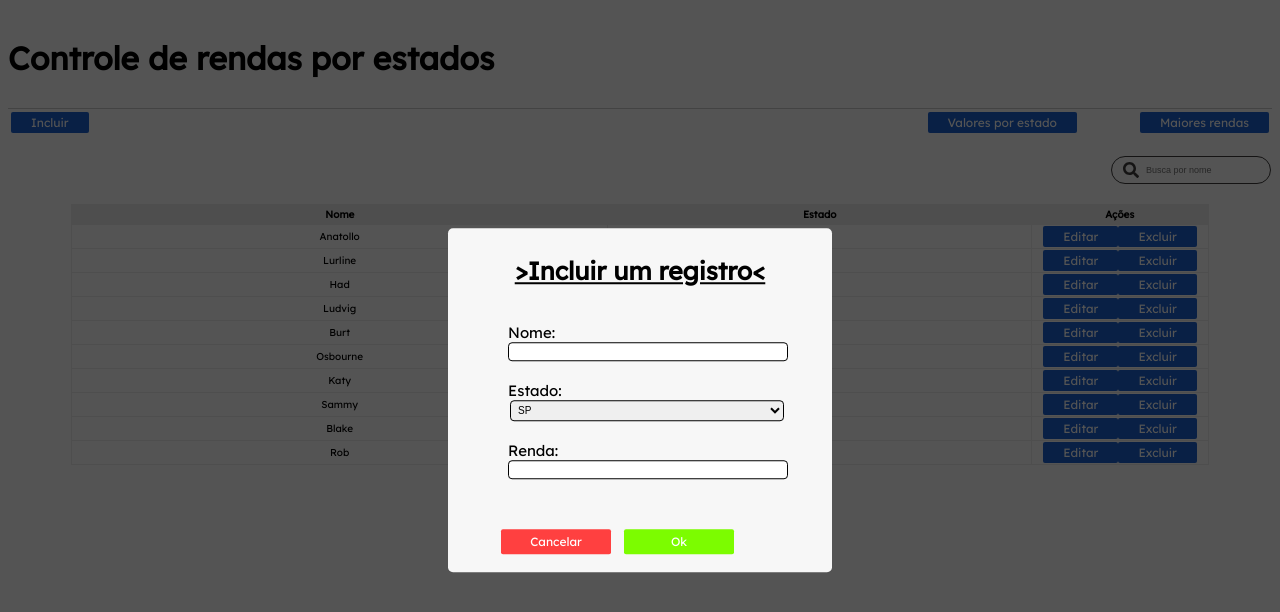
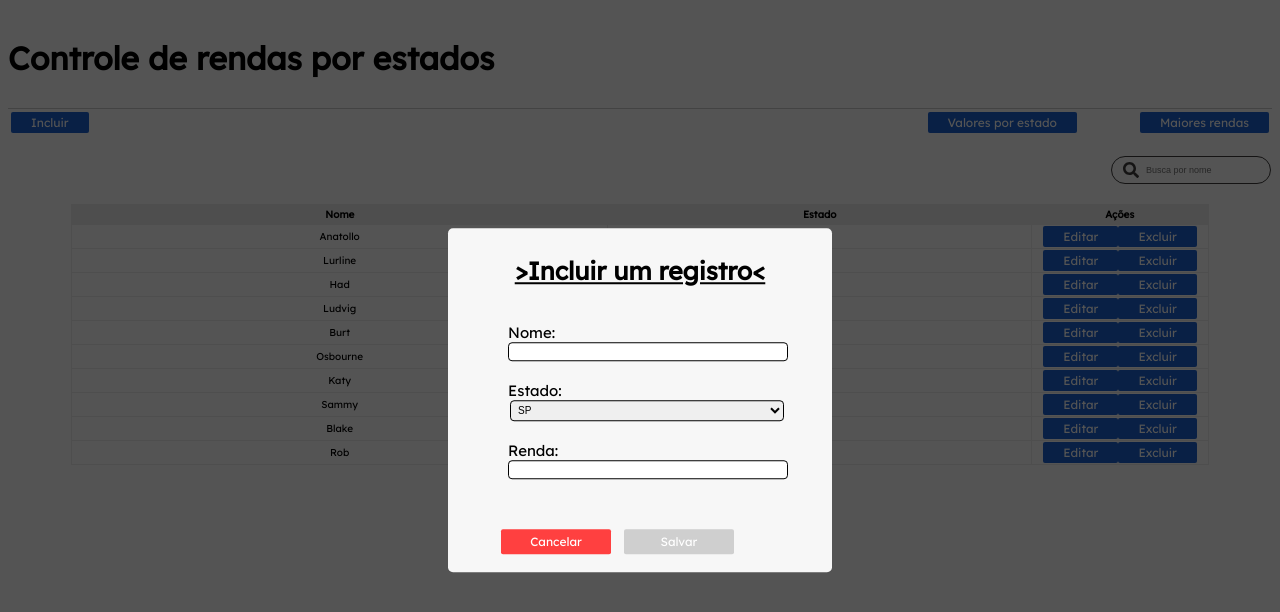
Before and after one commit to BrendaLorencon/CRUD-React, a React (Create React App) app: page / in a window 1280 px wide. Both pictures are taken after a click on the button "Incluir". Shown: the top 612 px of the page. Built offline with nearby package versions, Linux system fonts and the light colour scheme.

Commit message:
Foi feito a ação do button incluir

```diff
--- a/src/App.js
+++ b/src/App.js
@@ -5,44 +5,81 @@ import "./AppStyles.scss";
 import { FaSearch } from "react-icons/fa";
 import Table from "./components/Table";
 import { Modal } from "./components/Modal";
+import { tableData } from "./AppData";
 
 function App() {
-const [ modalIsOpen, setModalIsOpen ] = useState(false);
+  const [modalIsOpen, setModalIsOpen] = useState(false);
+  const [name, setName] = useState("");
+  const [income, setIncome] = useState("");
+  const [state, setState] = useState("SP");
+  const [items, setItems] = useState(tableData);
+
+  function buttonDelete (id) {
+    fetch(`${this.Url}/${id}`, {method: 'DELETE'})
+    .then(response => response.json())
+    .then(rows => console.log(rows))
+    .catch(e => console.log(e));
+  }
 
   return (
     <>
       <Header />
       <div className="buttons-action">
-        <Button title="Incluir" onClick={ () => setModalIsOpen(true)}/>
+        <Button title="Incluir" onClick={() => setModalIsOpen(true)} />
         <Button title="Valores por estado" />
         <Button title="Maiores rendas" />
       </div>
 
       <div className="filter-table">
-        <FaSearch>
-        </FaSearch>
-          <input type="text" placeholder="Busca por nome" />
+        <FaSearch></FaSearch>
+        <input type="text" placeholder="Busca por nome" />
       </div>
 
-      <Table />
-      <Modal isOpen={modalIsOpen} title=">Incluir um registro<" setIsOpen={ setModalIsOpen }>
-        <div >
+      <Table rows={items} />
+      <Modal
+        isOpen={modalIsOpen}
+        title=">Incluir um registro<"
+        setIsOpen={setModalIsOpen}
+        disabled={!name || !state || !income}
+        onSave={() => {
+          setItems([
+            ...items,
+            {
+              name,
+              state,
+              income,
+            },
+          ]);
+        }}
+      >
+        <div>
           <label>Nome:</label>
-          <input />
+          <input
+            type="text"
+            maxLength= '50'
+            value={name}
+            onChange={(event) => setName(event.target.value)}
+          />
         </div>
-        <div >
+        <div>
           <label>Estado:</label>
-          <select>
+          <select
+            defaultValue="SP"
+            onChange={(event) => setState(event.target.value)}
+          >
             <option>SP</option>
             <option>MG</option>
           </select>
         </div>
         <div>
           <label>Renda:</label>
-          <input />
+          <input
+            type="number"
+            value={income}
+            onChange={(event) => setIncome(event.target.value)}
+          />
         </div>
-      </Modal >
-
+      </Modal>
     </>
   );
 }
--- a/src/AppStyles.scss
+++ b/src/AppStyles.scss
@@ -32,17 +32,3 @@ div .filter-table {
     font-size: 9px;
   }
 }
-
-main {
-  margin-left: auto;
-  margin-right: auto;
-}
-
-.items-modal {
-  font-size: 15px;
-  padding: 10px;
-
-  label {
-    padding: 10px;
-  }
-}
--- a/src/components/Button/styles.scss
+++ b/src/components/Button/styles.scss
@@ -6,10 +6,15 @@ button {
   font-size: 12px;
   padding: 3px 20px;
   font-family: "Lexend", sans-serif;
-  transition: background 0.12s;
 
-  &:hover {
+  &:not(:disabled):hover {
     background: #00bfff;
     cursor: pointer;
+    transition: background 0.12s;
+  }
+
+  &:disabled {
+    filter: grayscale(100%) !important;
+    cursor: not-allowed;
   }
 }
--- a/src/components/Modal/index.js
+++ b/src/components/Modal/index.js
@@ -1,25 +1,40 @@
-import "./styles.scss"
+import "./styles.scss";
 
-export function Modal ({ title, children, isOpen, setIsOpen }) {
-
+export function Modal({
+  title,
+  children,
+  isOpen,
+  setIsOpen,
+  disabled,
+  onSave,
+}) {
   if (!isOpen) {
-    return <></>
+    return <></>;
   }
 
-  return(
+  return (
     <div className="modal-container">
       <div className="modal">
         <header>
-          <h1>{ title }</h1>
+          <h1>{title}</h1>
         </header>
-        <main>
-          { children }
-        </main>
+        <main>{children}</main>
         <footer>
-          <button className="btn-cancel" onClick={ () => setIsOpen(false) }>Cancelar</button>
-          <button className="btn-ok">Ok</button>
+          <button className="btn-cancel" onClick={() => setIsOpen(false)}>
+            Cancelar
+          </button>
+          <button
+            className="btn-ok"
+            disabled={disabled}
+            onClick={() => {
+              onSave();
+              setIsOpen(false);
+            }}
+          >
+            Salvar
+          </button>
         </footer>
       </div>
     </div>
-  )
+  );
 }
--- a/src/components/Modal/styles.scss
+++ b/src/components/Modal/styles.scss
@@ -88,7 +88,7 @@
         &.btn-cancel {
           background: #ff4040;
 
-          &.btn-cancel:hover {
+          &:hover {
             background: #8b1a1a;
             transition: 0.9s;
           }
@@ -97,7 +97,7 @@
         &.btn-ok {
           background: #7cfc00;
 
-          &.btn-ok:hover {
+          &:not(:disabled):hover {
             background: #008b00;
             transition: 0.9s;
           }
--- a/src/components/Table/index.js
+++ b/src/components/Table/index.js
@@ -1,10 +1,11 @@
-import { tableData } from "../../AppData";
 import "./styles.scss";
 
-export default function Table() {
+export default function Table( { rows }) {
+
+
   return (
     <table>
-      <thead>
+      <thead id="table-dados">
         <tr>
           <th>Nome</th>
           <th>Estado</th>
@@ -12,13 +13,13 @@ export default function Table() {
         </tr>
       </thead>
       <tbody>
-        {tableData.map((item) => (
+        {rows.map((item) => (
           <tr key={item.id}>
             <td>{item.name}</td>
             <td>{item.state}</td>
             <td className="buttons-table">
-              <button>Editar</button>
-              <button>Excluir</button>
+              <button onClick={ console.log("OI")}>Editar</button>
+              <button onClick={ delete("")}>Excluir</button>
             </td>
           </tr>
         ))}
```
